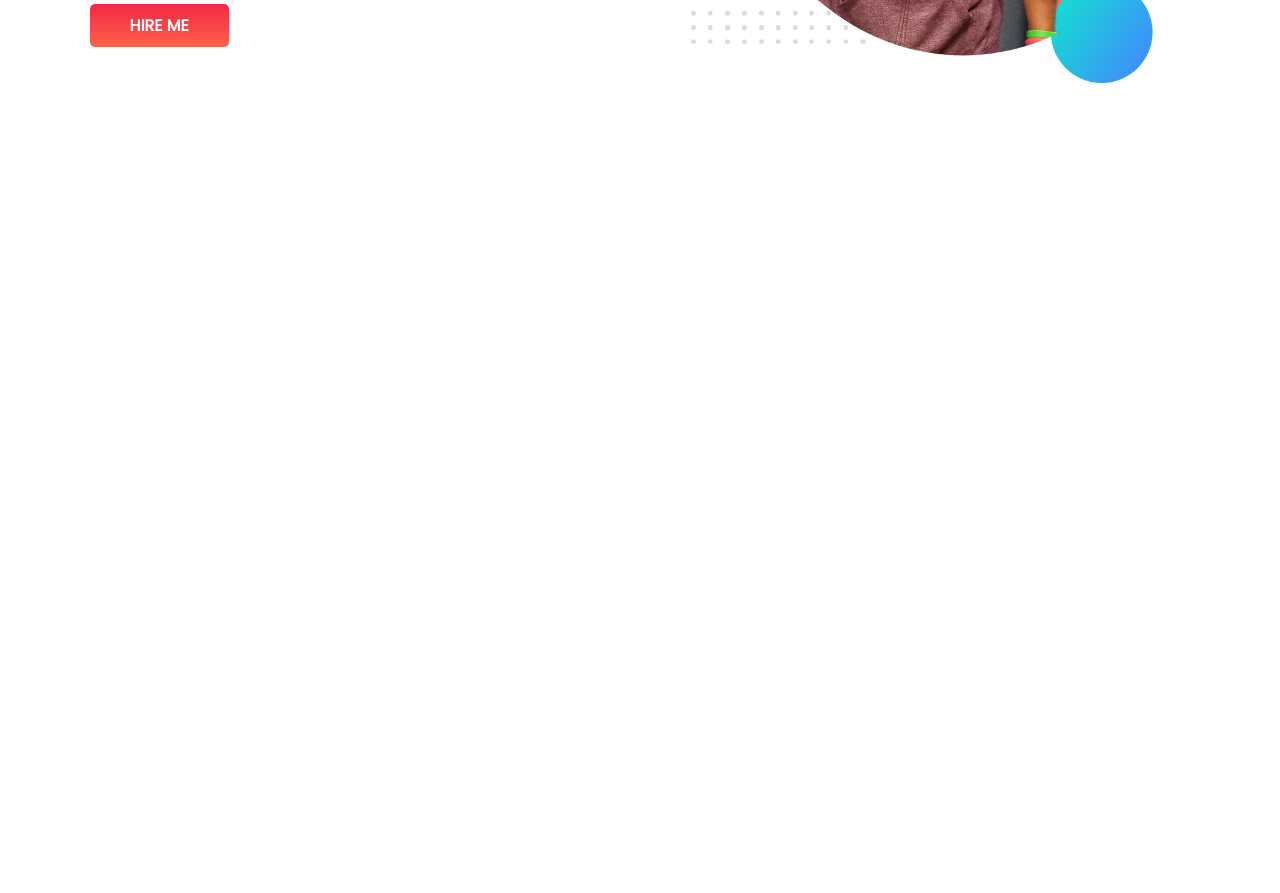
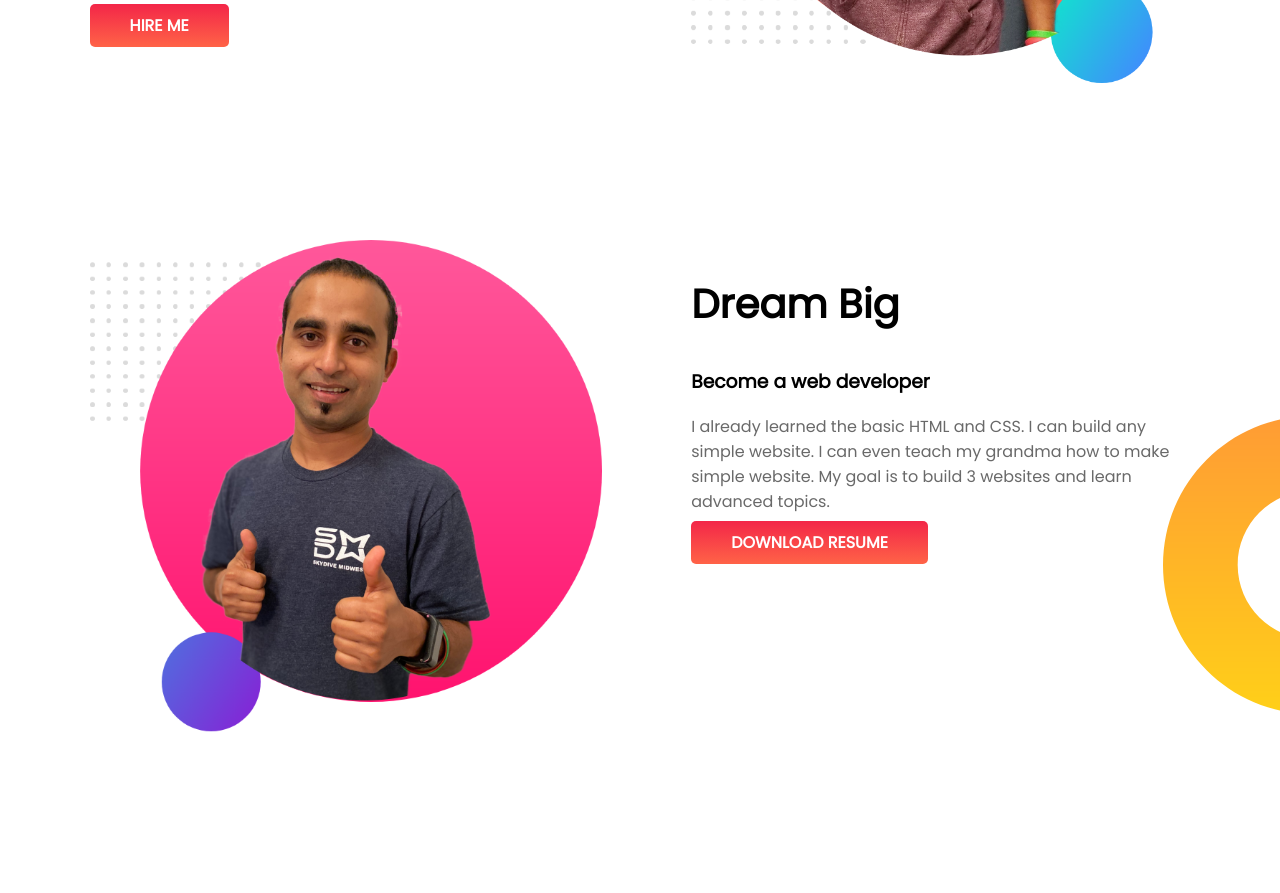
Before and after one commit to enayetmorshedhaque/custom-portfolio, a plain HTML site: page index.html in a window 1280 px wide. Shown: the part 425-1318 px from the top of the page. Before the commit the page ends 800 px from the top, so only its background shows below. Drawn offline with Linux system fonts and the light colour scheme.

Commit message:
added the dream big section

```diff
--- a/index.html
+++ b/index.html
@@ -29,6 +29,23 @@
             <img src="images/jhankar.png" alt="Owner Picture 1">
         </div>
     </section>
+
+    <section class="dream-big-background">
+        <div class="dream-big-image">
+            <img src="images/jhankar2.png" alt="Dream Big image">
+        </div>
+        <div class="dream-big-text">
+            <h2>Dream Big</h2>
+            <h3>Become a web developer</h3>
+            <p class="about-dream">
+                I already learned the basic HTML and CSS. I can build any simple website. I can even teach my grandma
+                how to make simple website. My goal is to build 3 websites and learn advanced topics.
+            </p>
+            <a href="http://drive.google.com" target="_blank" class="download-resume">DOWNLOAD RESUME</a>
+        </div>
+    </section>
+
+    <section class="experiences"></section>
 </body>
 
 </html>
--- a/style.css
+++ b/style.css
@@ -27,13 +27,16 @@ h1{
     font-size: 50px;
 }
 
+h2{
+    font-size: 40px;
+}
+
 #owner-name{
     color: orange;
 }
 
-.about-owner{
+.about-owner, .about-dream{
     color: dimgray;
-    text-align: justify;
 }
 
 .owner-image{
@@ -54,3 +57,36 @@ h1{
     font-weight: bold;
     border-radius: 5px;
 }
+
+.dream-big-background{
+    display: flex;
+    background-image: url(images/dream-bg.png);
+    background-position: right;
+    background-repeat: no-repeat;
+}
+
+.dream-big-image{
+    width: 40%;
+    margin-left: 5%;
+    padding-left: 2%;
+}
+
+.dream-big-image img{
+    width: 100%;
+}
+
+.dream-big-text{
+    float: right;
+    width: 40%;
+    margin-left: 5%;
+    padding-left: 2%;
+}
+
+.download-resume{
+    text-decoration: none;
+    background-image: linear-gradient(#f32648, tomato);
+    padding: 10px 40px;
+    color: white;
+    font-weight: bold;
+    border-radius: 5px;
+}
```
